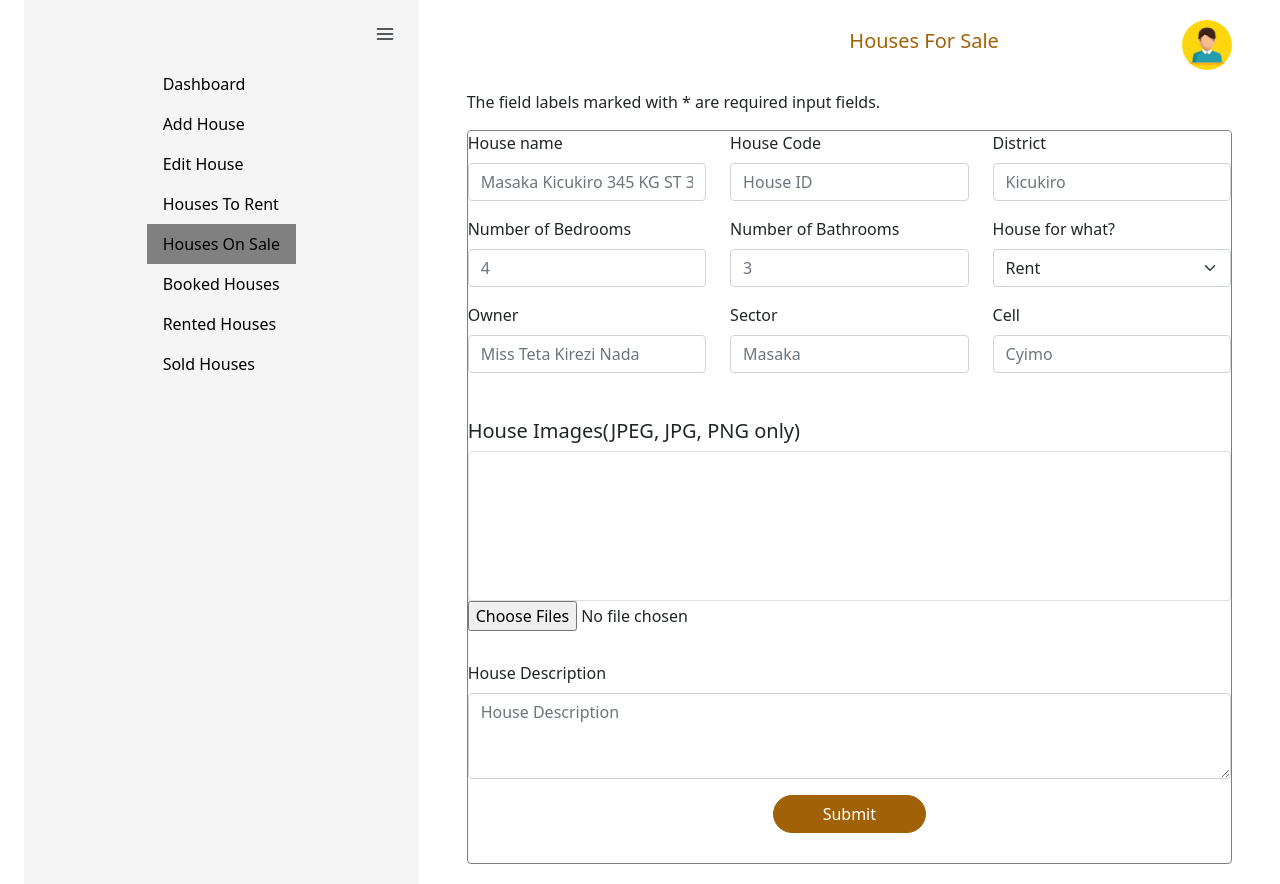
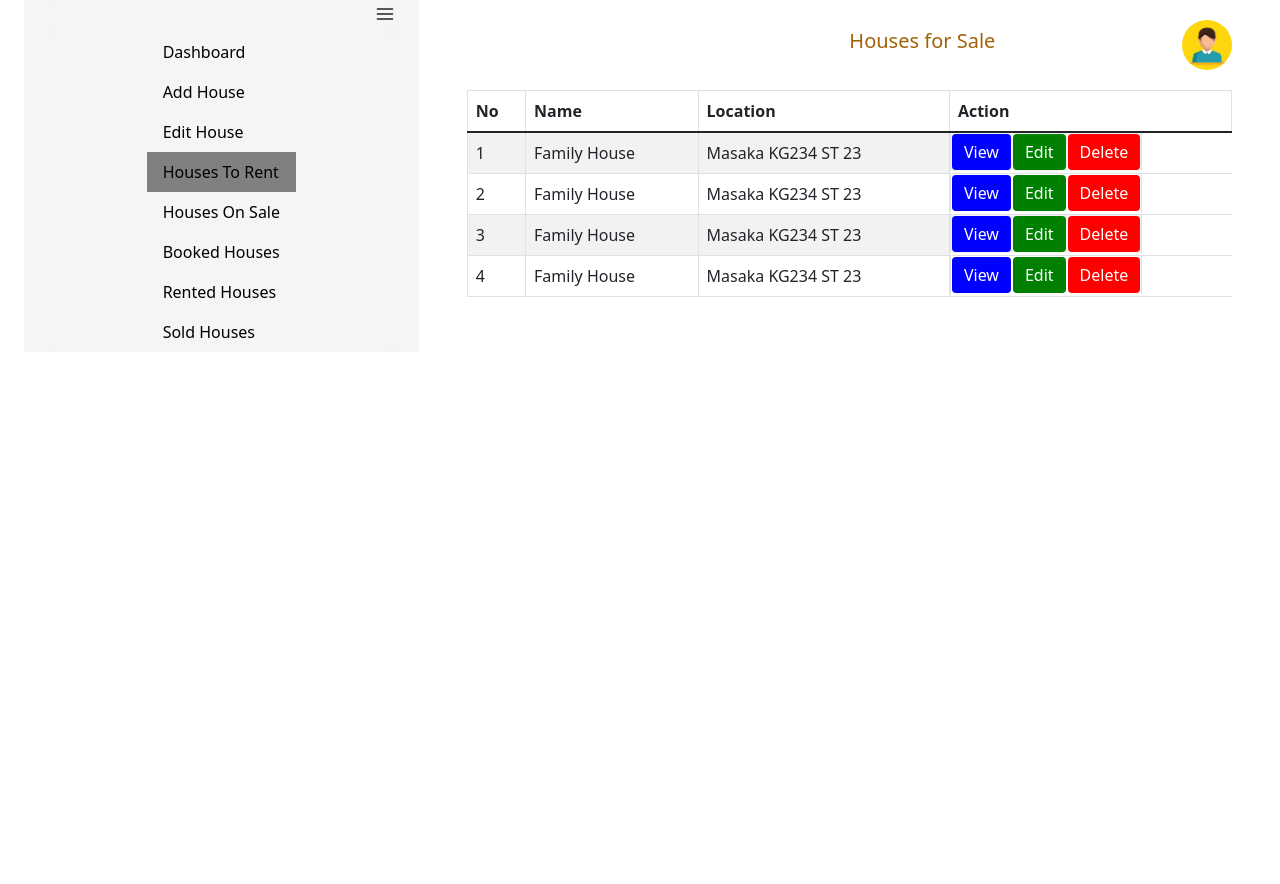
Before and after one commit to karasanyijohnson/Realtor-Project, a React (Create React App) app: page /housesOnSale in a window 1280 px wide. After the commit the page ends 800 px from the top, so only its background shows below. Built offline with nearby package versions, Linux system fonts and the light colour scheme.

Commit message:
add house for sale screen

```diff
--- /dev/null
+++ b/src/AppCss/houseToRent.css
@@ -0,0 +1,26 @@
+.leftContainer{
+    background-color: #F5F5F5;
+    height: 100% !important;
+}
+.menuIconCard{
+    align-items: end;
+    background: #F5F5F5 !important;
+    border: 0px !important
+}
+.icon{
+    margin-top: 20px;
+    margin-Bottom: 20px
+
+}
+.viewButton{
+background-color: blue !important;
+border: 0px !important;
+}
+.editButton{
+    background-color: green !important;
+    border: 0px !important;
+}
+.deleteButton{
+    background-color: red !important;
+    border: 0px !important;
+}
--- a/src/Screens/AdminScreens/HousesOnSale.js
+++ b/src/Screens/AdminScreens/HousesOnSale.js
@@ -1,27 +1,27 @@
-import React,{useState} from 'react';
-import { Container, Row, Col, Nav, Card, Form, Button } from 'react-bootstrap';
+import React from 'react';
+import { Container, Row, Col, Nav, Card, Table, Button } from 'react-bootstrap';
 import { FiMenu } from 'react-icons/fi';
 import HeaderDashboard from '../../Components/Admin/HeaderDashboard';
 import '../../AppCss/sidebarAdminPage.css'
-import '../../AppCss/addHouse.css'
+import '../../AppCss/houseToRent.css'
 
-const HouseOnSale = () => {
-    const [selectedImage, setSelectedImage] = useState(null);
+
+const HouseforSale = () => {
     return (
         <Container fluid >
             <Row>
                 <Col>
-                    <Container style={{ background: '#F5F5F5', height: '100%' }}>
-                        <Card style={{ alignItems: 'end', background: '#F5F5F5', border: '0px' }}>
-                            <Card.Title style={{ marginTop: '20px', marginBottom: '20px', }}><FiMenu /></Card.Title>
+                    <Container className='leftContainer'>
+                        <Card className='menuIconCard'>
+                            <Card.Title className='icon'><FiMenu /></Card.Title>
                         </Card>
                         <Card style={{ alignItems: 'center', background: '#F5F5F5', border: '0px' }}>
                             <Nav defaultActiveKey="/home" className="flex-column">
                                 <Nav.Link active href="/dashboard" className='navLink'>Dashboard</Nav.Link>
                                 <Nav.Link href="/addHouse" className='navLink'>Add House</Nav.Link>
                                 <Nav.Link href='/editHouse' className='navLink'>Edit House</Nav.Link>
-                                <Nav.Link href='/housesToRent' className='navLink'>Houses To Rent</Nav.Link>
-                                <Nav.Link href='/housesOnSale' className='activeLink'>Houses On Sale</Nav.Link>
+                                <Nav.Link href='/housesToRent' className='activeLink'>Houses To Rent</Nav.Link>
+                                <Nav.Link href='/housesOnSale' className='navLink'>Houses On Sale</Nav.Link>
                                 <Nav.Link href='/bookedHouses' className='navLink'>Booked Houses</Nav.Link>
                                 <Nav.Link href='/rentedHouses' className='navLink'>Rented Houses</Nav.Link>
                                 <Nav.Link href='/soldHouses' className='navLink'>Sold Houses</Nav.Link>
@@ -30,120 +30,64 @@ const HouseOnSale = () => {
                     </Container>
                 </Col>
                 <Col xs={8}>
-                    <HeaderDashboard title="Houses For Sale" />
-                    <Container>
-                        <p>The field labels marked with * are required input fields.</p>
-                        </Container>
+                    <HeaderDashboard title="Houses for Sale" />
                     <Container fluid>
-                        <Card className='RightCard'>
-                        <Card className='generalCard'>
-                            <Row style={{}}>
-                                <Col>
-                                    <Form.Group className="mb-3" controlId="exampleForm.ControlInput1">
-                                        <Form.Label>House name</Form.Label>
-                                        <Form.Control type="text" placeholder="Masaka Kicukiro 345 KG ST 32" />
-                                    </Form.Group>
-                                </Col>
-                                <Col>
-                                    <Form.Group className="mb-3" controlId="exampleForm.ControlInput1">
-                                        <Form.Label>House Code</Form.Label>
-                                        <Form.Control type="number" placeholder="House ID" />
-                                    </Form.Group>
-                                </Col>
-                                <Col>
-                                    <Form.Group className="mb-3" controlId="exampleForm.ControlInput1">
-                                        <Form.Label>District</Form.Label>
-                                        <Form.Control type="text" placeholder="Kicukiro" />
-                                    </Form.Group>
-                                </Col>
-                            </Row>
-                        </Card>
-                        <Card className='generalCard'>
-                            <Row>
-                                <Col>
-                                    <Form.Group className="mb-3" controlId="exampleForm.ControlInput1">
-                                        <Form.Label>Number of Bedrooms</Form.Label>
-                                        <Form.Control type="number" placeholder="4" />
-                                    </Form.Group>
-                                </Col>
-                                <Col>
-                                    <Form.Group className="mb-3" controlId="exampleForm.ControlInput1">
-                                        <Form.Label>Number of Bathrooms</Form.Label>
-                                        <Form.Control type="number" placeholder="3" />
-                                    </Form.Group>
-                                </Col>
-                                <Col>
-                                    <Form.Group className="mb-3" controlId="exampleForm.ControlInput1">
-                                        <Form.Label>House for what?</Form.Label>
-                                        <Form.Select aria-label="Default select example">
-                                            <option value="1">Rent</option>
-                                            <option value="2">Buy</option>
-                                            <option value="3">Three</option>
-                                        </Form.Select>
-                                    </Form.Group>
-                                </Col>
-                            </Row>
-                        </Card>
-                        <Card className='generalCard'>
-                            <Row>
-                                <Col>
-                                    <Form.Group className="mb-3" controlId="exampleForm.ControlInput1">
-                                        <Form.Label>Owner </Form.Label>
-                                        <Form.Control type="text" placeholder="Miss Teta Kirezi Nada" />
-                                    </Form.Group>
-                                </Col>
-                                <Col>
-                                    <Form.Group className="mb-3" controlId="exampleForm.ControlInput1">
-                                        <Form.Label>Sector</Form.Label>
-                                        <Form.Control type="text" placeholder="Masaka" />
-                                    </Form.Group>
-                                </Col>
-                                <Col>
-                                    <Form.Group className="mb-3" controlId="exampleForm.ControlInput1">
-                                        <Form.Label>Cell</Form.Label>
-                                        <Form.Control type="text" placeholder="Cyimo" />
-                                    </Form.Group>
-                                </Col>
-                            </Row>
-                        </Card>
-                        <Card className='addImageCard'>
-                            <Card.Title>House Images(JPEG, JPG, PNG only)</Card.Title>
-                            <Card style={{height:'150px', width:'100%',}}>
-                            {selectedImage && (
-                                        <div>
-                                            <img alt="not found" width={"100px"} src={URL.createObjectURL(selectedImage)} />
-                                            <br />
-                                            <button onClick={() => setSelectedImage(null)}>Remove</button>
-                                        </div>
-                                    )}
-                            </Card>
-                            <input
-                                    type='file'
-                                    name="myImage"
-                                    multiple
-                                    onChange={(event) => {
-                                        console.log(event.target.files[0]);
-                                        setSelectedImage(event.target.files[0]);
-                                    }}
-                                />
-                            {/* <Button className='submitButton'>Upload Images</Button> */}
-                        </Card>
-                        <Card className='descriptionCard'>
-                            <Row>
-                                <Form.Group className="mb-3" controlId="exampleForm.ControlTextarea1">
-                                    <Form.Label>House Description</Form.Label>
-                                    <Form.Control as="textarea" rows={3} placeholder="House Description" />
-                                </Form.Group>
-                            </Row>
-                        </Card>
-                        <Card className='submitCard'>
-                            <Button type='submit' className='submitButton'>Submit</Button>
-                        </Card>
-                        </Card>
+                        <Table striped bordered hover>
+                            <thead>
+                                <tr>
+                                    <th>No</th>
+                                    <th>Name</th>
+                                    <th>Location</th>
+                                    <th>Action</th>
+                                </tr>
+                            </thead>
+                            <tbody>
+                                <tr>
+                                    <td>1</td>
+                                    <td>Family House</td>
+                                    <td>Masaka KG234 ST 23</td>
+                                    <tr>
+                                        <td><Button className='viewButton'>View</Button></td>
+                                        <td><Button className='editButton'>Edit</Button></td>
+                                        <td><Button className='deleteButton'>Delete</Button></td>
+                                    </tr>
+                                </tr>
+                                <tr>
+                                    <td>2</td>
+                                    <td>Family House</td>
+                                    <td>Masaka KG234 ST 23</td>
+                                    <tr>
+                                        <td><Button className='viewButton'>View</Button></td>
+                                        <td><Button className='editButton'>Edit</Button></td>
+                                        <td><Button className='deleteButton'>Delete</Button></td>
+                                    </tr>
+                                </tr>
+                                <tr>
+                                    <td>3</td>
+                                    <td>Family House</td>
+                                    <td>Masaka KG234 ST 23</td>
+                                    <tr>
+                                        <td><Button className='viewButton'>View</Button></td>
+                                        <td><Button className='editButton'>Edit</Button></td>
+                                        <td><Button className='deleteButton'>Delete</Button></td>
+                                    </tr>
+                                </tr>
+                                <tr>
+                                    <td>4</td>
+                                    <td>Family House</td>
+                                    <td>Masaka KG234 ST 23</td>
+                                    <tr>
+                                        <td><Button className='viewButton'>View</Button></td>
+                                        <td><Button className='editButton'>Edit</Button></td>
+                                        <td><Button className='deleteButton'>Delete</Button></td>
+                                    </tr>
+                                </tr>
+                            </tbody>
+                        </Table>
                     </Container>
                 </Col>
             </Row>
         </Container>
     )
 }
-export default HouseOnSale
+export default HouseforSale
--- a/src/Screens/AdminScreens/HousesToRent.js
+++ b/src/Screens/AdminScreens/HousesToRent.js
@@ -1,18 +1,19 @@
 import React from 'react';
-import { Container, Row, Col, Nav, Card, Table } from 'react-bootstrap';
+import { Container, Row, Col, Nav, Card, Table, Button } from 'react-bootstrap';
 import { FiMenu } from 'react-icons/fi';
 import HeaderDashboard from '../../Components/Admin/HeaderDashboard';
 import '../../AppCss/sidebarAdminPage.css'
-import '../../AppCss/addHouse.css'
+import '../../AppCss/houseToRent.css'
+
 
 const HouseforRent = () => {
     return (
         <Container fluid >
             <Row>
                 <Col>
-                    <Container style={{ background: '#F5F5F5', height: '100%' }}>
-                        <Card style={{ alignItems: 'end', background: '#F5F5F5', border: '0px' }}>
-                            <Card.Title style={{ marginTop: '20px', marginBottom: '20px', }}><FiMenu /></Card.Title>
+                    <Container className='leftContainer'>
+                        <Card className='menuIconCard'>
+                            <Card.Title className='icon'><FiMenu /></Card.Title>
                         </Card>
                         <Card style={{ alignItems: 'center', background: '#F5F5F5', border: '0px' }}>
                             <Nav defaultActiveKey="/home" className="flex-column">
@@ -30,7 +31,6 @@ const HouseforRent = () => {
                 </Col>
                 <Col xs={8}>
                     <HeaderDashboard title="Houses to Rent" />
-
                     <Container fluid>
                         <Table striped bordered hover>
                             <thead>
@@ -44,33 +44,43 @@ const HouseforRent = () => {
                             <tbody>
                                 <tr>
                                     <td>1</td>
-                                    <td>Mark</td>
-                                    <td>Otto</td>
-                                   <tr>
-                                   <td>View</td>
-                                    <td>Edit</td>
-                                    <td>Delete</td>
-                                   </tr>
+                                    <td>Family House</td>
+                                    <td>Masaka KG234 ST 23</td>
+                                    <tr>
+                                        <td><Button className='viewButton'>View</Button></td>
+                                        <td><Button className='editButton'>Edit</Button></td>
+                                        <td><Button className='deleteButton'>Delete</Button></td>
+                                    </tr>
                                 </tr>
                                 <tr>
                                     <td>2</td>
-                                    <td>Jacob</td>
-                                    <td>Thornton</td>
+                                    <td>Family House</td>
+                                    <td>Masaka KG234 ST 23</td>
                                     <tr>
-                                   <td>View</td>
-                                    <td>Edit</td>
-                                    <td>Delete</td>
-                                   </tr>
+                                        <td><Button className='viewButton'>View</Button></td>
+                                        <td><Button className='editButton'>Edit</Button></td>
+                                        <td><Button className='deleteButton'>Delete</Button></td>
+                                    </tr>
                                 </tr>
                                 <tr>
                                     <td>3</td>
-                                    <td>Jacob</td>
-                                    <td>Thornton</td>
+                                    <td>Family House</td>
+                                    <td>Masaka KG234 ST 23</td>
                                     <tr>
-                                   <td>View</td>
-                                    <td>Edit</td>
-                                    <td>Delete</td>
-                                   </tr>
+                                        <td><Button className='viewButton'>View</Button></td>
+                                        <td><Button className='editButton'>Edit</Button></td>
+                                        <td><Button className='deleteButton'>Delete</Button></td>
+                                    </tr>
+                                </tr>
+                                <tr>
+                                    <td>4</td>
+                                    <td>Family House</td>
+                                    <td>Masaka KG234 ST 23</td>
+                                    <tr>
+                                        <td><Button className='viewButton'>View</Button></td>
+                                        <td><Button className='editButton'>Edit</Button></td>
+                                        <td><Button className='deleteButton'>Delete</Button></td>
+                                    </tr>
                                 </tr>
                             </tbody>
                         </Table>
```
